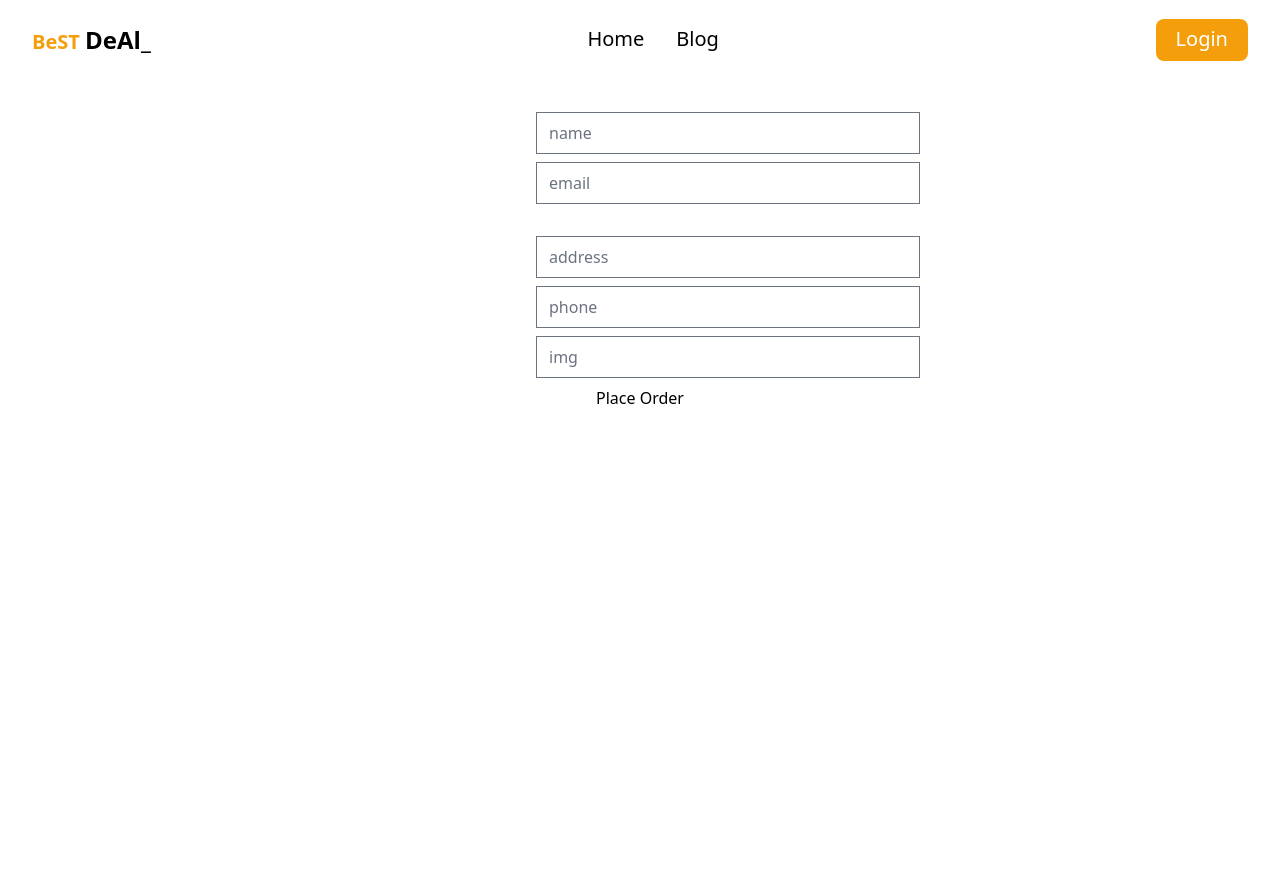
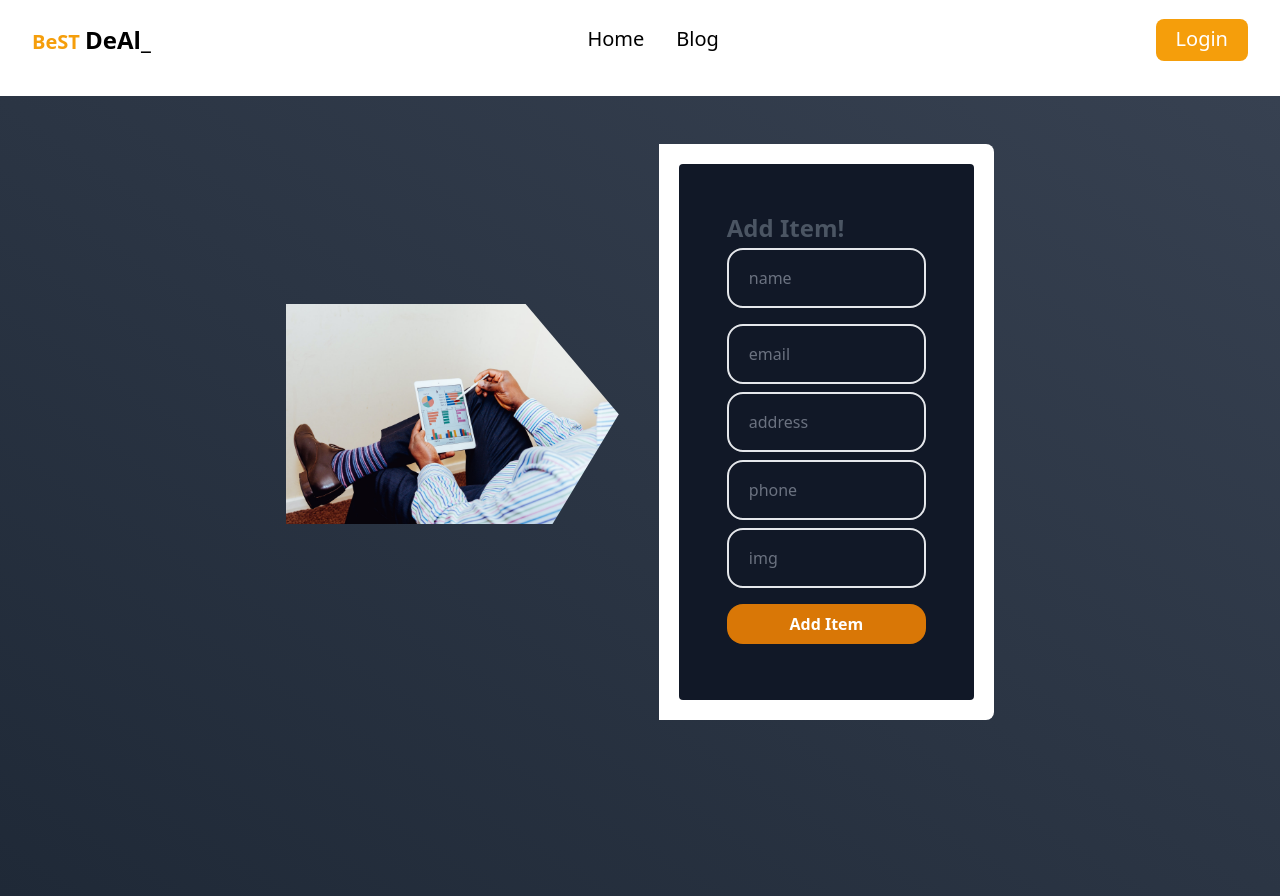
Before and after one commit to Hamed-Hasan/electronics-zone-client, a React (Create React App) app: page /addItem in a window 1280 px wide. Before the commit the page ends 800 px from the top, so only its background shows below. Built offline with nearby package versions, Linux system fonts and the light colour scheme; no server answers.

Commit message:
my item page design

```diff
--- /dev/null
+++ b/src/components/Home/Pages/AddItem/AddItem.css
@@ -0,0 +1,3 @@
+.item-bg{
+    clip-path: polygon(0 0, 72% 0, 100% 50%, 80% 100%, 0 100%, 0% 50%);
+}
--- a/src/components/Home/Pages/AddItem/AddItem.js
+++ b/src/components/Home/Pages/AddItem/AddItem.js
@@ -5,7 +5,8 @@ import { useParams } from 'react-router-dom';
 import { toast } from 'react-toastify';
 import { auth } from '../../../../firebase.init';
 import useServiceDetail from '../../../../hooks/useServiceDetail';
-
+import item from '../../../../images/item.jpg'
+import './AddItem.css'
 const AddItem = () => {
     // const {serviceId} = useParams();
     // const [service] = useServiceDetail(serviceId)
@@ -22,6 +23,7 @@ const AddItem = () => {
             phone:event.target.phone.value,
             img:event.target.img.value
         }
+        console.log(addItem)
         axios.post('http://localhost:5000/addItem', addItem)
         .then(response => {
             const { data} = response
@@ -34,26 +36,56 @@ const AddItem = () => {
 
 
     return (
-        <div className='mt-28'>
-            <div className='w-52 mx-auto'>
-            {/* <h2>Please Order: {service.name}</h2> */}
-            <form onSubmit={handlePlaceOrder}>
-                <input className='w-96 mb-2' type="text" value={user?.displayName} name="name" placeholder='name' required readOnly disabled/>
-                <br />
-                <input className='w-96 mb-2' type="email" value={user?.email} name="email" placeholder='email' required readOnly disabled />
-                <br />
-                {/* <input className='w-96 mb-2' type="text" value={service.name} name="service" placeholder='service' required readOnly /> */}
-                <br />
-                <input className='w-96 mb-2' type="text" name="address" placeholder='address' autoComplete='off' required />
-                <br />
-                <input className='w-96 mb-2' type="text" name="phone" placeholder='phone' required />
-                <br />
-                <input className='w-96 mb-2' type="text" name="img" placeholder='img' required />
-                <br />
-                <input className='cursor-pointer' type="submit" value="Place Order" />
-            </form>
-        </div>
-        </div>
+        <>
+
+
+      <section class=" body-font h-screen md:flex flex-col px-36 py-32 bg-gradient-to-tr from-gray-800 to-gray-700 mt-24">
+      <div class="container mx-auto">
+			<div class="flex justify-center px-6 my-12 -mt-20">
+
+				<div class="w-full xl:w-3/4 lg:w-11/12 flex">
+
+					<div
+						class="w-full h-auto  mt-40 hidden lg:block mr-10 lg:w-1/2 bg-cover rounded-l-lg">
+                            <img src={item} className='item-bg ' alt="" />
+                        </div>
+
+					<div class="w-full lg:w-1/2 bg-white p-5 rounded-lg lg:rounded-l-none">
+
+                        <form onSubmit={handlePlaceOrder} class="bg-gray-900 rounded  py-12 px-12">
+      <h1 class="text-gray-600 font-bold text-2xl mb-1">Add Item!</h1>
+
+      <div class="flex items-center border-2 py-2 px-3 rounded-2xl mb-4">
+        <input class="pl-2 outline-none border-none bg-gray-900 text-white" type="text" value={user?.displayName} name="name" placeholder='name' required readOnly disabled />
+      </div>
+      <div class="flex items-center border-2 py-2 px-3 rounded-2xl">
+
+        <input class="pl-2 outline-none border-none bg-gray-900 text-white" type="email" value={user?.email} name="email" placeholder='email' required readOnly disabled/>
+      </div>
+      <div class="flex items-center border-2 my-2 py-2 px-3 rounded-2xl">
+
+        <input class="pl-2 outline-none border-none bg-gray-900 text-white" type="text" name="address" placeholder='address' autoComplete='off' required/>
+      </div>
+      <div class="flex items-center border-2 py-2 my-2 px-3 rounded-2xl">
+
+        <input class="pl-2 outline-none border-none bg-gray-900 text-white" type="text" name="phone" placeholder='phone' required  />
+      </div>
+      <div class="flex items-center border-2 py-2 px-3 rounded-2xl">
+
+        <input class="pl-2 outline-none border-none bg-gray-900 text-white" type="text" name="img" placeholder='img' required />
+      </div>
+      <input type="submit" value='Add Item' class="block w-full cursor-pointer bg-amber-600 mt-4 py-2 rounded-2xl text-white font-semibold mb-2"/>
+    </form>
+					</div>
+				</div>
+			</div>
+		</div>
+</section>
+
+
+
+
+        </>
     );
 };
 
--- a/src/components/Home/Pages/MyItem/MyItem.js
+++ b/src/components/Home/Pages/MyItem/MyItem.js
@@ -11,7 +11,7 @@ const MyItem = () => {
 
     const [user] = useAuthState(auth);
     const [myItem, setMyItems] = useState([]);
-    console.log(myItem)
+
     const navigate = useNavigate();
     useEffect( () => {
 
@@ -21,7 +21,7 @@ const MyItem = () => {
             try{
                 const {data} = await axios.get(url);
                 setMyItems(data);
-                console.log(data)
+
             }
             catch(error){
                 console.log(error.message);
@@ -38,7 +38,7 @@ const MyItem = () => {
 
         const proceed = window.confirm('you want to delete this item?')
         if(proceed) {
-          const url = `http://localhost:5000/manage/${id}`;
+          const url = `http://localhost:5000/delete/${id}`;
           fetch(url, {
             method: 'DELETE',
           })
@@ -46,6 +46,7 @@ const MyItem = () => {
           .then(data => {
               const remaining = myItem.filter(product => product._id !== id);
               setMyItems(remaining);
+              toast('Item deleted successfully')
           })
 
         }
@@ -56,7 +57,7 @@ const MyItem = () => {
             <h2>Your orders: {myItem.length}</h2>
             {
                 myItem.map(item => <div key={item._id}>
-                   <p>{item.email} : {item.displayName}</p>
+                   <p>{item.email} : {item.displayName} {item.address}</p>
                    <img width='300px' src={item.img} alt="" />
 
           <button onClick={() => handleDelete(item._id)}>x</button>
```
Also changed, not shown: src/images/item.jpg (added).
